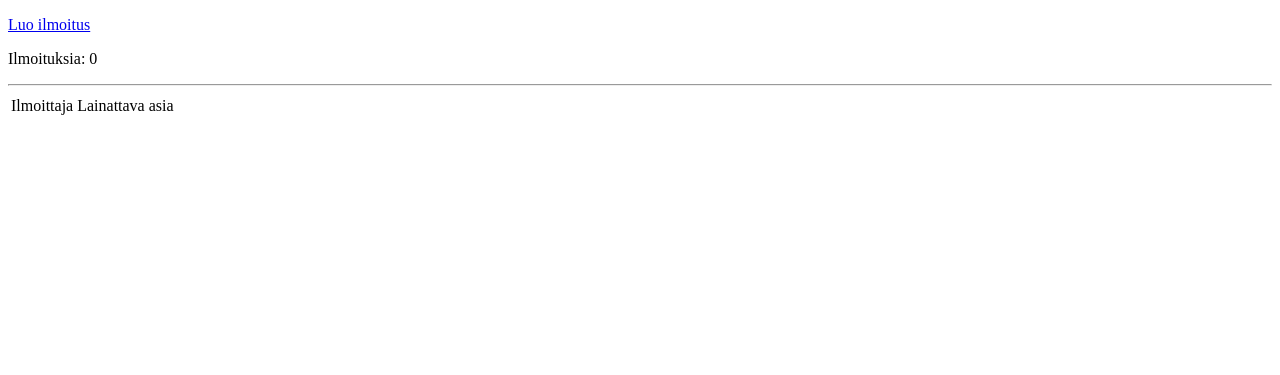
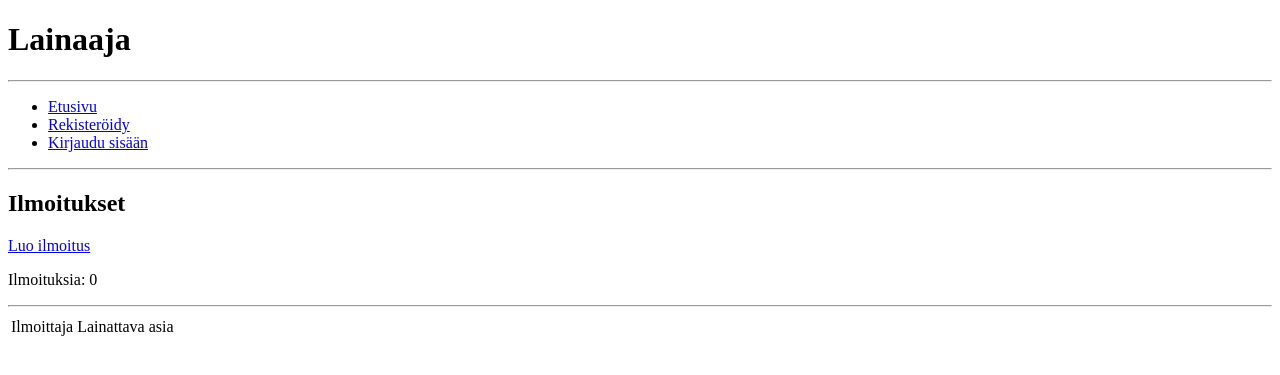
Before and after one commit to valtsu41/tikawe-lainaaja, a Flask app: page /posts in a window 1280 px wide. Shown: the top 375 px of the page. Run offline with Flask 3, Linux system fonts and the light colour scheme; data that the repository does not hold is empty.

Commit message:
Start using a layout

```diff
--- /dev/null
+++ b/templates/layout.html
@@ -0,0 +1,32 @@
+<!DOCTYPE html>
+<html>
+
+<head>
+    <title>{% block title %}{% endblock %}</title>
+</head>
+
+<body>
+    <div class="header">
+        <h1>Lainaaja</h1>
+    </div>
+    <hr/>
+    <div class="nav">
+        <nav>
+            <ul>
+                <li><a href="/">Etusivu</a></li>
+                <li><a href="/register">Rekisteröidy</a></li>
+                {% if session.user_id %}
+                <li><a href="/logout">Kirjaudu ulos</a></li>
+                {% else %}
+                <li><a href="/login">Kirjaudu sisään</a></li>
+                {% endif %}
+            </ul>
+        </nav>
+    </div>
+    <hr/>
+    <div class="content">
+        {% block content %}{% endblock %}
+    </div>
+</body>
+
+</html>
--- a/templates/posts.html
+++ b/templates/posts.html
@@ -1,11 +1,9 @@
-<!DOCTYPE html>
-<html>
+{% extends "layout.html" %}
 
-<head>
-  <title>Etusivu</title>
-</head>
+{% block title %}Ilmoitukset{% endblock %}
 
-<body>
+{% block content %}
+<h2>Ilmoitukset</h2>
 <p>
     <a href="/new">Luo ilmoitus</a>
 </p>
@@ -31,8 +29,4 @@
     </tr>
 {% endfor %}
 </table>
-
-
-</body>
-
-</html>
+{% endblock %}
```
Also changed, not shown: templates/index.html (+10 -15 lines), templates/new.html (+4 -8 lines). Lines whose indentation alone changed are shown as unchanged.
